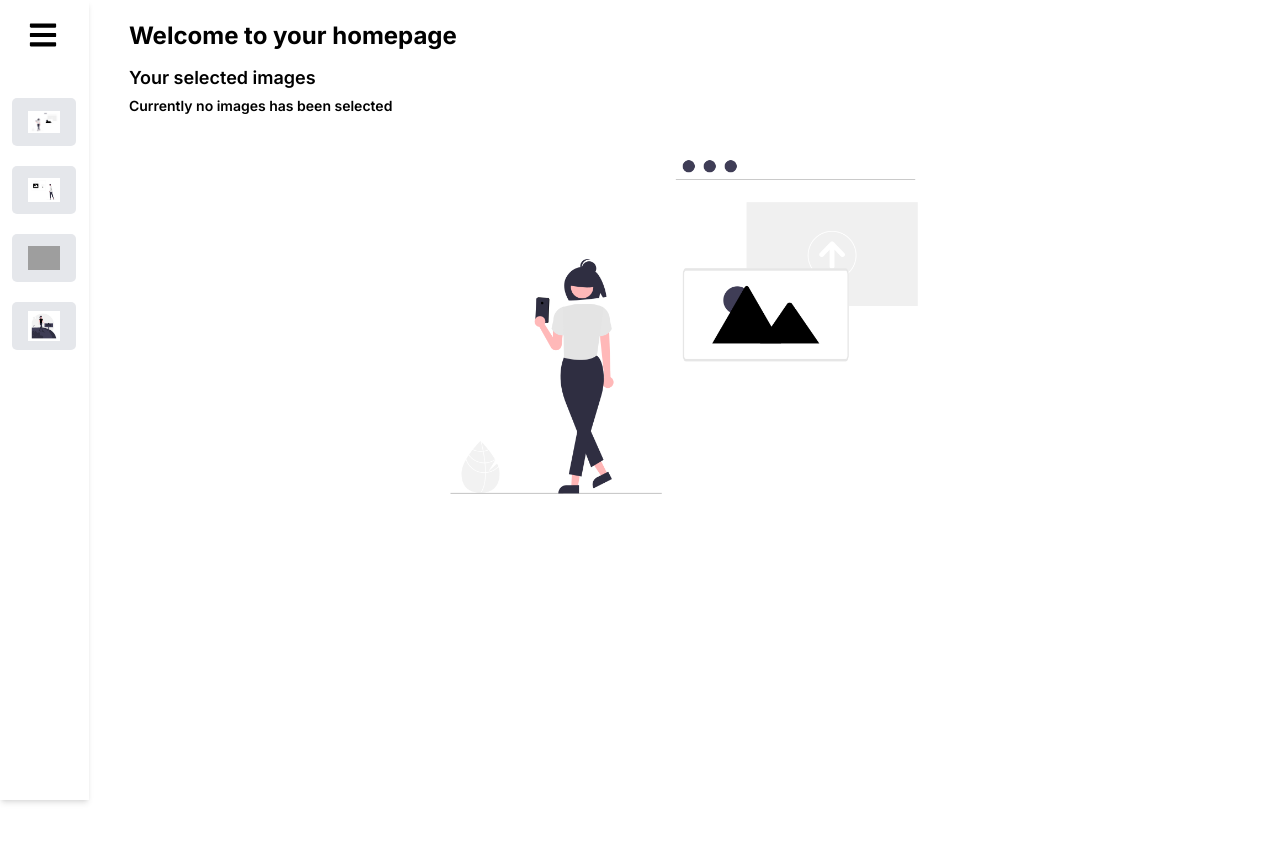
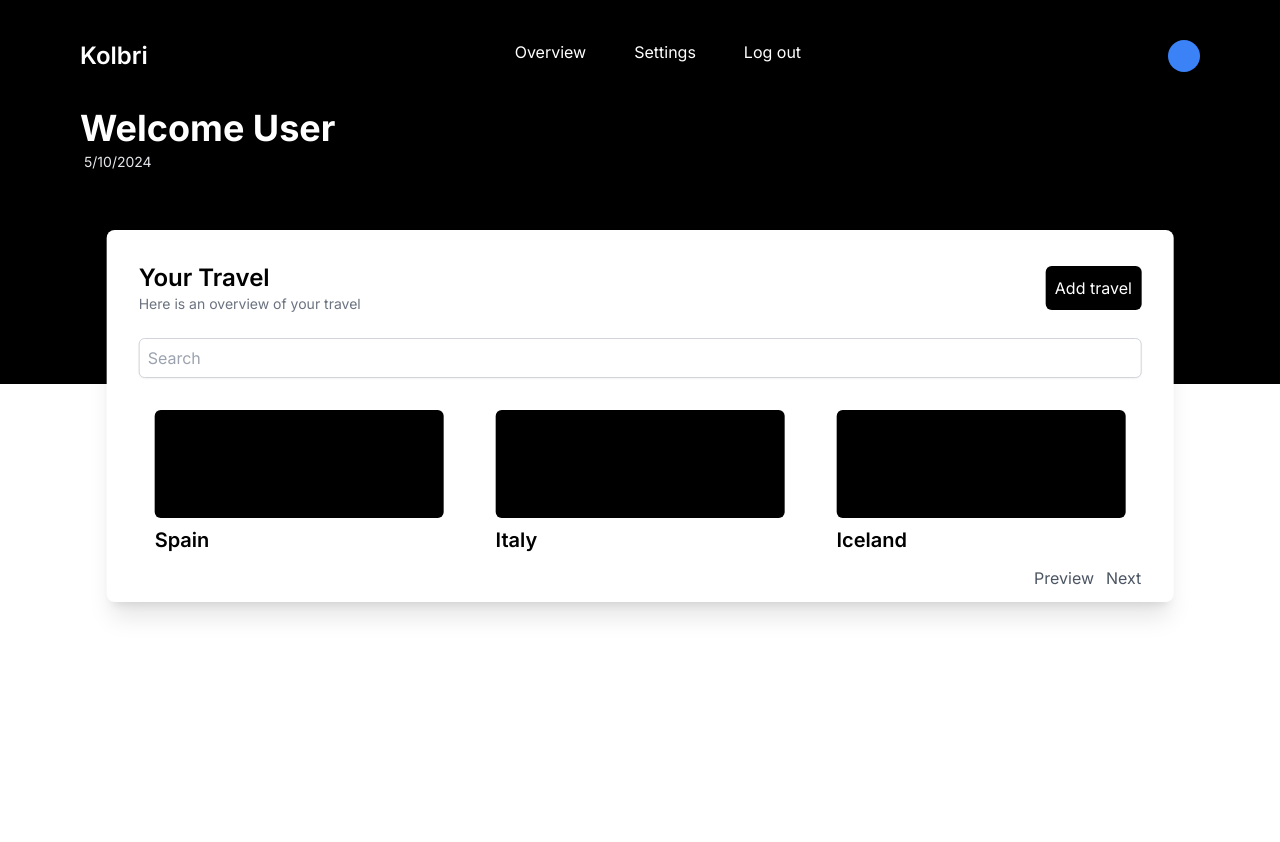
Before and after one commit to Bifrost-Builders/MyndaAlbum-appid, a Next.js app in the folder my-app/: page /secure in a window 1280 px wide. Shown: the top 842 px of the page. After the commit the page ends 800 px from the top, so only its background shows below. Built offline with nearby package versions, Linux system fonts and the light colour scheme; grey boxes are pictures that could not be loaded.

Commit message:
Updated page.tsx with style

```diff
--- a/my-app/src/app/secure/page.tsx
+++ b/my-app/src/app/secure/page.tsx
@@ -6,18 +6,90 @@ import Image from "next/image"
 import ShowImages from '@/app/components/userUi/imageUi/showImages'
 import { useEffect, useState } from 'react';
 import Blabla from '@/app/components/userUi/imageUi/homePage'
-//Use client!
+//Use client ekki gott!
+import Link from 'next/link'
+
+//New link? add here
+const UserNavData = [
+    {
+        title: "Overview",
+        Url_Path: "/secure",
+    },
+    {
+        title: "Settings",
+        Url_Path: "",
+    },
+    {
+        title: "Log out",
+        Url_Path: "",
+    },
+];
+
+//Data static needs change
+//Logic for next and preview
+//When log in is comp then update User into dync
+//Add travel should be modal
+//Black bg should be good icon or photo
+//Search logic
 export default function homePage() {
-    const [files, setFiles] = useState([]);
+    return (
+        <section className="h-screen bg-white relative">
 
-    // Fetch or define the files array here...
-    return (
-        <section className="min-h-screen flex h-full bg-white">
-            <LeftSideNav />
-            <div className='h-full w-full px-10 py-5 flex flex-col justify-center item-center'>
-                <h1 className="text-2xl font-bold">Welcome to your homepage</h1>
-                <Blabla/>
-            </div>
+            <section className="h-96 bg-black text-white px-20 py-10">
+
+                <nav className="flex justify-between w-full">
+
+                <h1 className="text-2xl font-semibold">Kolbri</h1>
+
+                <ul className="flex gap-12 max-sm:hidden">
+                        {UserNavData.map((d, i) => (
+                            <Link href={d.Url_Path} className='hover:text-blue-500'>{d.title}</Link>
+                        ) )}
+                </ul>
+
+                <div className="h-8 w-8 bg-blue-500 rounded-full"></div>
+                </nav>
+
+                <div className="my-9">
+                <h1 className="text-4xl font-bold max-sm:text-3xl max-sm:text-center">Welcome User </h1>
+                <p className="text-sm text-gray-200 py-1 px-1 max-sm:text-center">5/10/2024</p>
+                </div>
+
+            </section>
+
+            <section className="bg-white absolute top-[26rem] left-1/2 transform -translate-x-1/2 -translate-y-1/2 rounded-lg shadow-xl px-8 py-8 w-5/6 max-md:top-[500px] max-sm:top-[600px]">
+
+                <section className="flex justify-between items-center mb-6">
+                    <div>
+                        <h1 className="text-2xl font-semibold">Your Travel</h1>
+                        <p className="text-gray-500 text-sm max-sm:text-xs">Here is an overview of your travel</p>
+                    </div>
+                    <button className="bg-black text-white h-11 w-24 rounded-md hover:bg-gray-900">Add travel</button>
+                </section>
+
+                <input type="text" className="border border-gray-300 shadow-sm rounded-md h-10 w-full mb-4 px-2 outline-none hover:border-gray-400" placeholder="Search" />
+
+                <div className="grid grid-cols-1 md:grid-cols-3 sm:grid-cols-2 gap-5">
+                    <div className="h-44 rounded-md p-4 flex flex-col justify-end">
+                        <div className="bg-black h-40 rounded-md mb-2"></div>
+                        <h1 className="text-xl font-semibold">Spain</h1>
+                    </div>
+                    <div className="h-44 rounded-md p-4 flex flex-col justify-end">
+                        <div className="bg-black h-40 rounded-md mb-2"></div>
+                        <h1 className="text-xl font-semibold">Italy</h1>
+                    </div>
+                    <div className="h-44 rounded-md p-4 flex flex-col justify-end">
+                        <div className="bg-black h-40 rounded-md mb-2"></div>
+                        <h1 className="text-xl font-semibold">Iceland</h1>
+                    </div>
+
+                </div>
+
+                <div className="flex gap-3 text-gray-600 absolute right-8 bottom-3">
+                <p className="hover:text-slate-500">Preview</p>
+                <p className="hover:text-slate-500">Next</p>
+                </div>
+            </section>
         </section>
     );
 }
```
